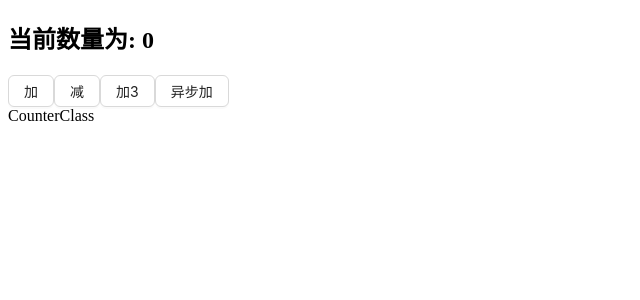
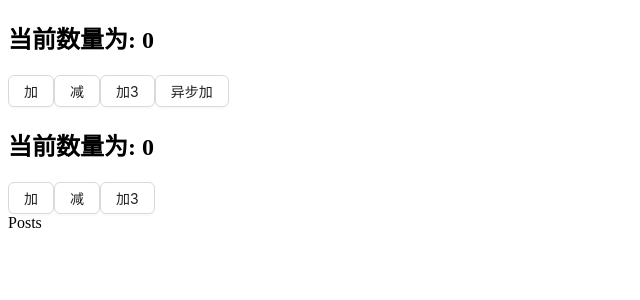
Before and after one commit to zeroskylian/react_redux_toolkit, a React (Create React App) app: page /posts/1 in a window 1280 px wide. Shown: the top 300 px of the page, without its empty margins (0-640 px from the left). Built offline with nearby package versions, Linux system fonts and the light colour scheme.

Commit message:
类组价使用RTK

```diff
--- a/src/App.tsx
+++ b/src/App.tsx
@@ -3,12 +3,14 @@ import { Provider } from 'react-redux';
 import store from './app/store';
 import Counter from './components/Counter';
 import CounterClass from './components/CounterClass'
+import Posts from './components/Posts';
 
 function App() {
   return (
     <Provider store={store}>
       <Counter />
       <CounterClass />
+      <Posts />
     </Provider>
   );
 }
--- a/src/app/store.ts
+++ b/src/app/store.ts
@@ -1,9 +1,11 @@
 import { configureStore } from '@reduxjs/toolkit';
 import counterReducer from '../features/counter/CountSlice';
+import postsReducer from '../features/posts/postsSlice'
 
 const store = configureStore({
   reducer: {
     counter: counterReducer,
+    posts: postsReducer
   },
 });
 
--- a/src/components/CounterClass/index.tsx
+++ b/src/components/CounterClass/index.tsx
@@ -1,9 +1,55 @@
-import React, { Component } from 'react'
+import React, { Component } from 'react';
+import { Dispatch } from 'redux';
+import { connect } from 'react-redux';
+import { Button } from 'antd';
+import { AppState } from '../../app/store';
+import {
+  increment,
+  decrement,
+  incrementByAmount,
+} from '../../features/counter/CountSlice';
 
-export default class CounterClass extends Component {
+class CounterClass extends Component<CountProps & CountDispatchProps> {
   render() {
     return (
-      <div>CounterClass</div>
-    )
+      <div>
+        <h2>当前数量为: {this.props.count}</h2>
+        <Button
+          onClick={() => {
+            this.props.increment()
+          }}>
+          加
+        </Button>
+        <Button
+          onClick={() => {
+            this.props.decrement()
+          }}>
+          减
+        </Button>
+        <Button
+          onClick={() => {
+            this.props.incrementByAmount(3)
+          }}>
+          加3
+        </Button>
+      </div>
+    );
   }
+
 }
+
+function mapStateToProps(state: AppState) {
+  return { count: state.counter.value };
+}
+
+const mapDispatchToProps = {
+  increment,
+  decrement,
+  incrementByAmount,
+};
+
+export default connect(mapStateToProps, mapDispatchToProps)(CounterClass);
+
+type CountProps = ReturnType<typeof mapStateToProps>;
+
+type CountDispatchProps = typeof mapDispatchToProps;
--- /dev/null
+++ b/src/components/Posts/index.tsx
@@ -0,0 +1,7 @@
+import React from 'react'
+
+export default function Posts() {
+  return (
+    <div>Posts</div>
+  )
+}
--- /dev/null
+++ b/src/features/posts/postsSlice.ts
@@ -0,0 +1,22 @@
+import { createSlice } from '@reduxjs/toolkit';
+
+type PostsItem = {
+  id: string;
+  title: string;
+  content: string;
+};
+
+type PostsState = PostsItem[];
+
+const initialState: PostsState = [
+  { id: '1', title: 'First Post!', content: 'Hello!' },
+  { id: '2', title: 'Second Post', content: 'More text' },
+];
+
+const postsSlice = createSlice({
+  name: 'posts',
+  initialState,
+  reducers: {},
+});
+
+export default postsSlice.reducer;
```
Also changed, not shown: src/components/Counter/index.tsx (+6 -5 lines).
